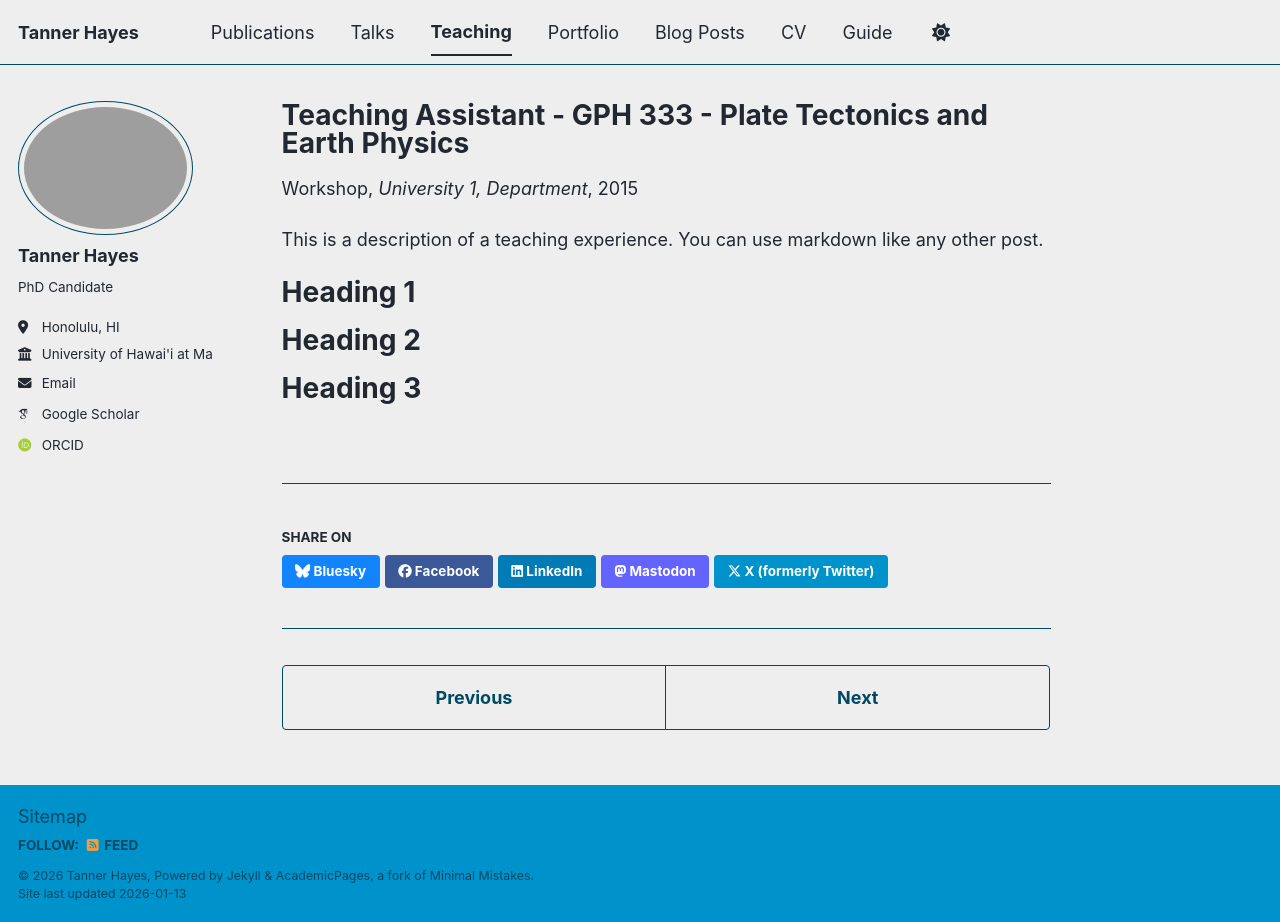
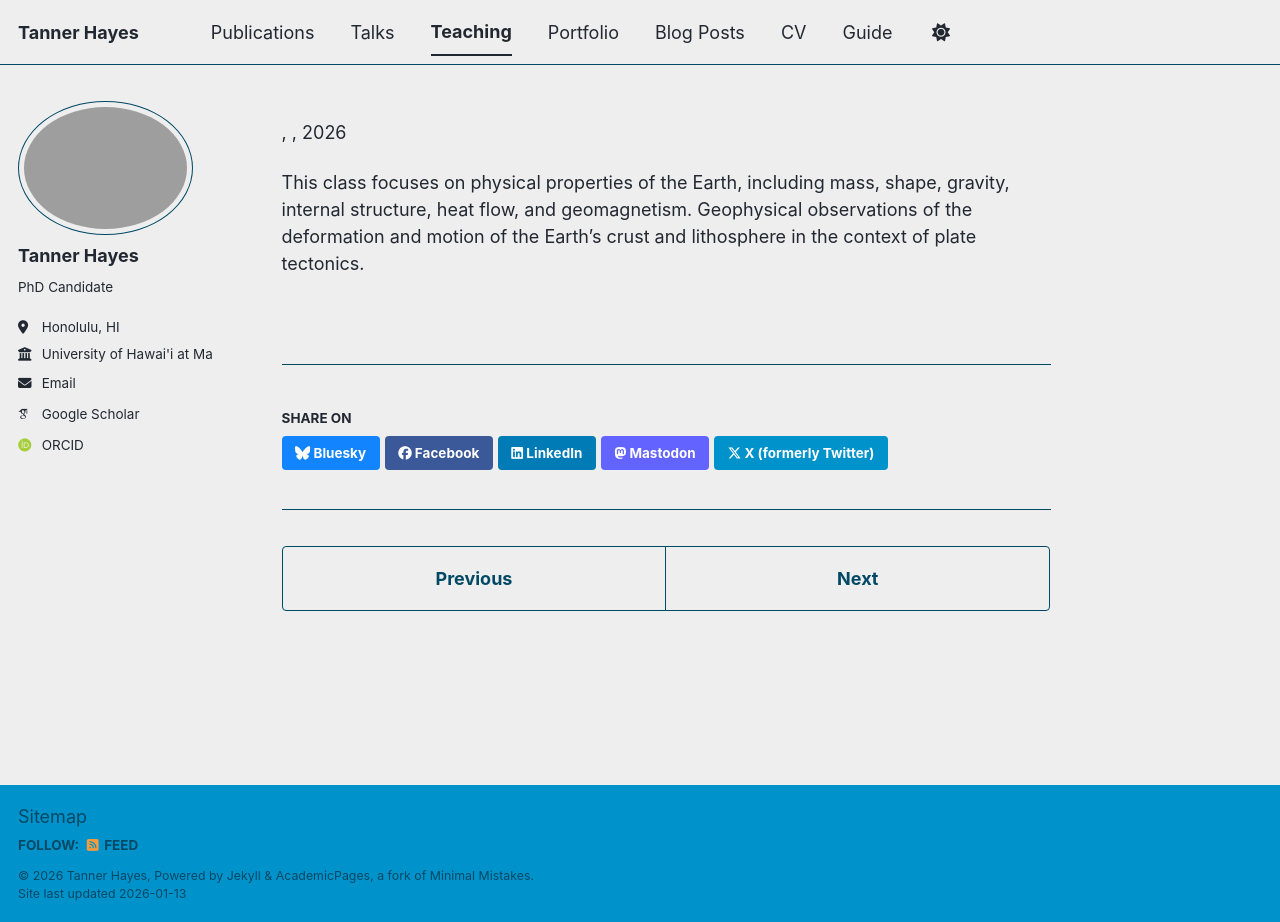
Before and after one commit to th-blip12/twhayes, a Jekyll site: the page built from _teaching/2019GPH333.md, in a window 1280 px wide and 922 px high. Built offline with Jekyll 4.4.1, drawn with Linux system fonts in a browser that asks for light colours; some web fonts are replaced; a script bundle is joined from its source files by our own code; library files that are not in the unit come from our copies.

Commit message:
Update 2019GPH333.md

```diff
--- a/_teaching/2019GPH333.md
+++ b/_teaching/2019GPH333.md
@@ -1,20 +1,11 @@
 ---
-title: "Teaching Assistant - GPH 333 - Plate Tectonics and Earth Physics"
+title: "Teaching Assistant - Plate Tectonics and Earth Physics (GPH 333)"
 collection: teaching
-type: "Workshop"
-permalink: /teaching/2015-spring-teaching-1
-venue: "University 1, Department"
-date: 2015-01-01
-location: "City, Country"
+type: "Undergraduate coarse"
+permalink: /teaching/2019GPH333
+venue: "University of Nevada, Reno, Department of Geological Sciences and Engineering
+date: 2019-01-10
+location: "Reno, NV"
 ---
 
-This is a description of a teaching experience. You can use markdown like any other post.
-
-Heading 1
-======
-
-Heading 2
-======
-
-Heading 3
-======
+This class focuses on physical properties of the Earth, including mass, shape, gravity, internal structure, heat flow, and geomagnetism. Geophysical observations of the deformation and motion of the Earth’s crust and lithosphere in the context of plate tectonics.
```
